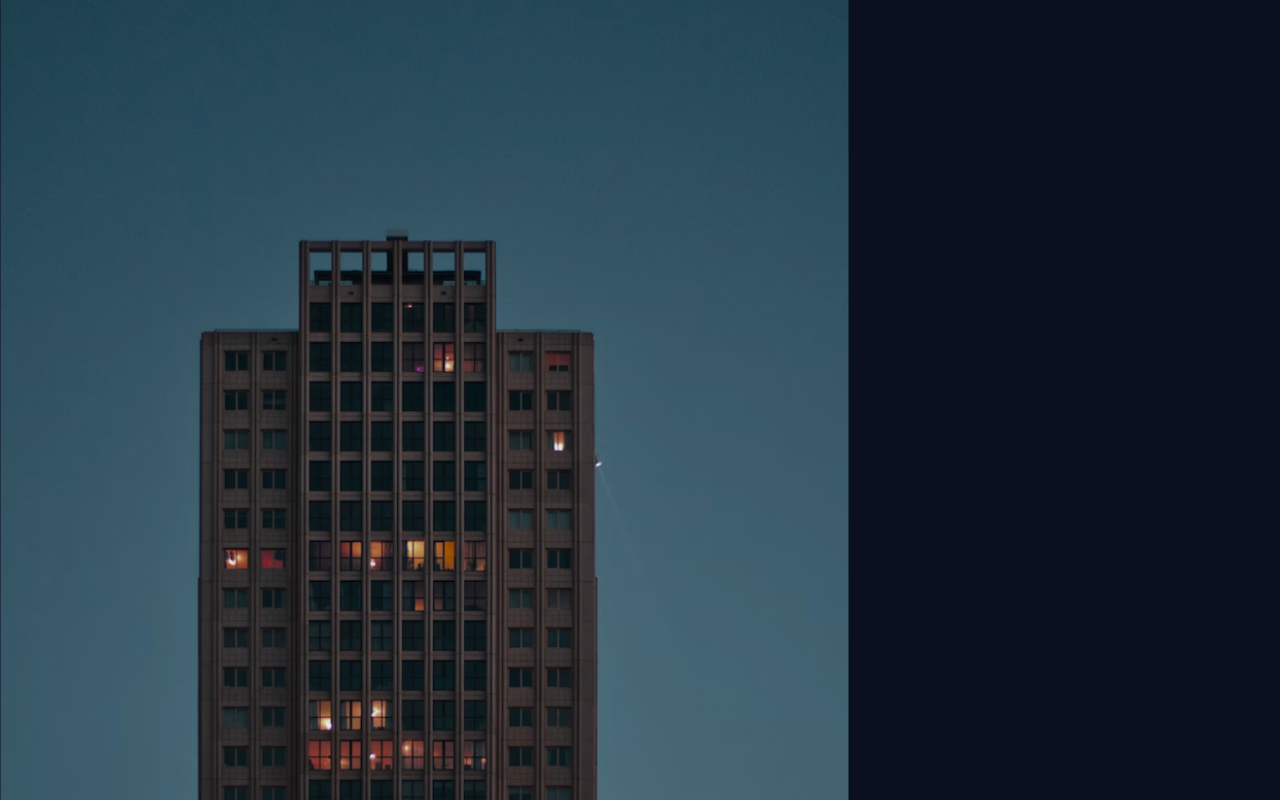
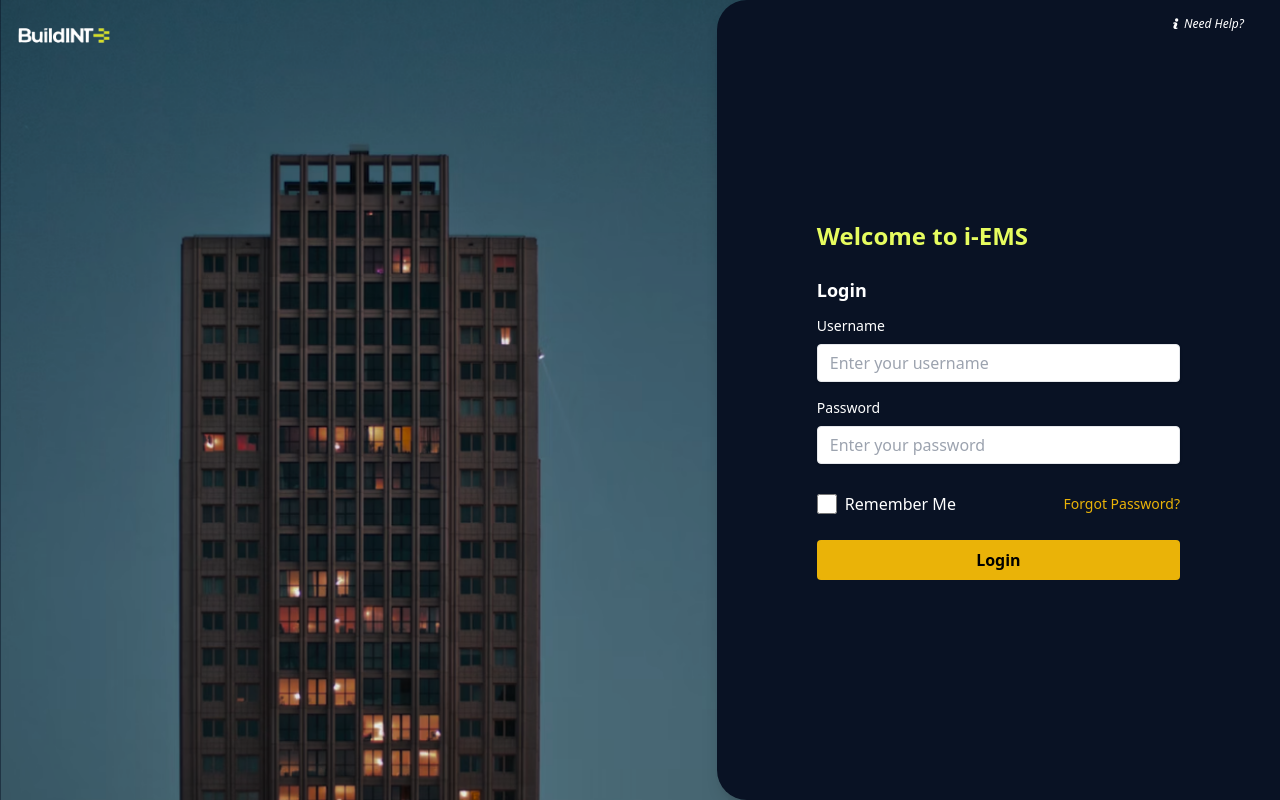
Before and after one commit to SoftwareBuildINT/iems_frontend, a React (Vite) app: page /login in a window 1280 px wide. Shown: the top 800 px of the page. Built offline with nearby package versions, Linux system fonts and the light colour scheme.

Commit message:
updated testfile

```diff
--- a/tailwind.config.js
+++ b/tailwind.config.js
@@ -1 +1,11 @@
-// test
+/** @type {import('tailwindcss').Config} */
+export default {
+    content: [
+      "./index.html",
+      "./src/**/*.{js,ts,jsx,tsx}",
+    ],
+    theme: {
+      extend: {},
+    },
+    plugins: [],
+  }
--- a/vite.config.js
+++ b/vite.config.js
@@ -1 +1,7 @@
-// test
+import { defineConfig } from 'vite'
+import react from '@vitejs/plugin-react'
+
+// https://vitejs.dev/config/
+export default defineConfig({
+  plugins: [react()],
+})
```
